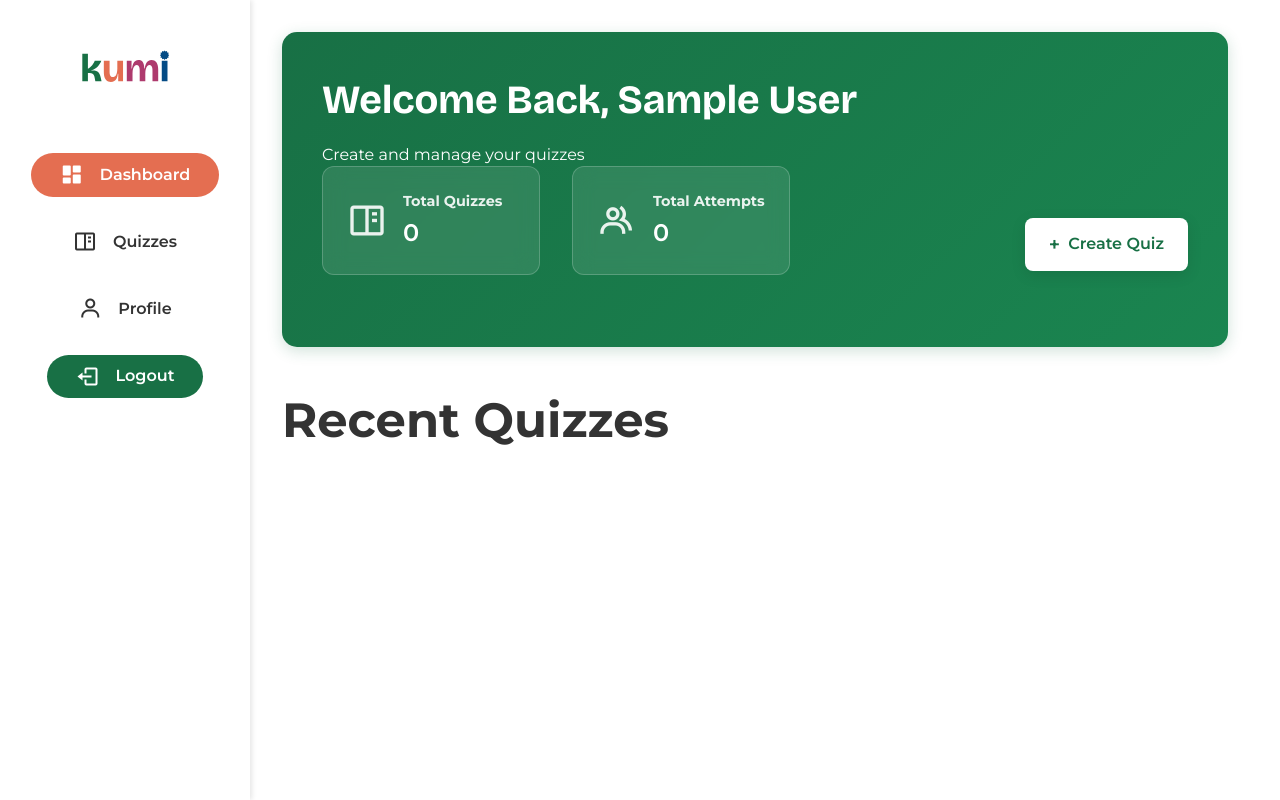
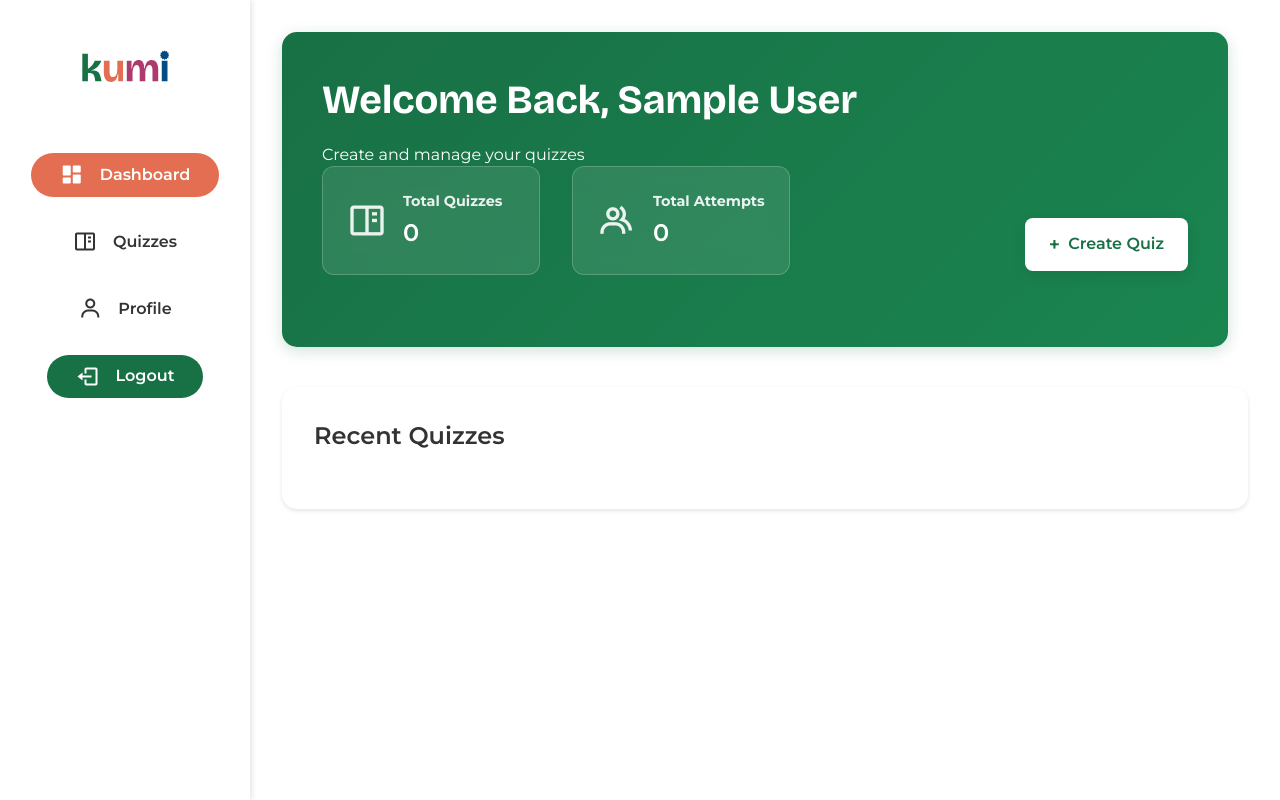
Before and after one commit to nanadotam/kumi_fcln, a PHP site: page /view/teacher_dashboard.php in a window 1280 px wide. Run offline with PHP 8.4, Linux system fonts and the light colour scheme; the visitor is signed in with stand-in values (Sample User, id 1); data comes from the database, SQL or seed files in the repository.

Commit message:
updating css on dashboard

```diff
--- a/assets/css/teacher_dashboard.css
+++ b/assets/css/teacher_dashboard.css
@@ -263,3 +263,94 @@ footer {
     transform: translateY(-2px);
     box-shadow: 0 6px 20px rgba(0, 0, 0, 0.15);
 }
+
+.recent-quizzes {
+    margin-top: 2rem;
+    padding: 2rem;
+    background: #fff;
+    border-radius: 15px;
+    box-shadow: 0 2px 4px rgba(0, 0, 0, 0.1);
+}
+
+.recent-quizzes h2 {
+    color: #333;
+    margin-bottom: 1.5rem;
+    font-size: 1.5rem;
+    font-weight: 600;
+}
+
+.quiz-list {
+    display: grid;
+    grid-template-columns: repeat(auto-fill, minmax(300px, 1fr));
+    gap: 1.5rem;
+}
+
+.quiz-item {
+    background: #fff;
+    border-radius: 10px;
+    padding: 1.5rem;
+    box-shadow: 0 2px 8px rgba(0, 0, 0, 0.08);
+    transition: all 0.3s ease;
+    display: block;
+    text-decoration: none;
+    border: 1px solid #eee;
+}
+
+.quiz-item:hover {
+    transform: translateY(-3px);
+    box-shadow: 0 4px 12px rgba(0, 0, 0, 0.12);
+}
+
+.quiz-info {
+    display: flex;
+    flex-direction: column;
+    gap: 0.8rem;
+}
+
+.quiz-title {
+    font-size: 1.1rem;
+    font-weight: 600;
+    color: #333;
+}
+
+.quiz-meta {
+    display: flex;
+    align-items: center;
+    gap: 0.5rem;
+    color: #666;
+    font-size: 0.9rem;
+}
+
+.quiz-meta i {
+    font-size: 1.1rem;
+    color: #187045;
+}
+
+.quiz-actions {
+    display: flex;
+    gap: 1rem;
+    margin-top: 1.2rem;
+    padding-top: 1.2rem;
+    border-top: 1px solid #eee;
+}
+
+.quiz-actions button {
+    background: none;
+    border: none;
+    cursor: pointer;
+    padding: 0.5rem;
+    border-radius: 5px;
+    transition: background-color 0.2s;
+}
+
+.quiz-actions button:hover {
+    background-color: #f5f5f5;
+}
+
+.quiz-actions button[title="Edit Quiz"] i {
+    color: #187045;
+}
+
+.quiz-actions button[title="Delete Quiz"] i {
+    color: #dc3545;
+}
```
